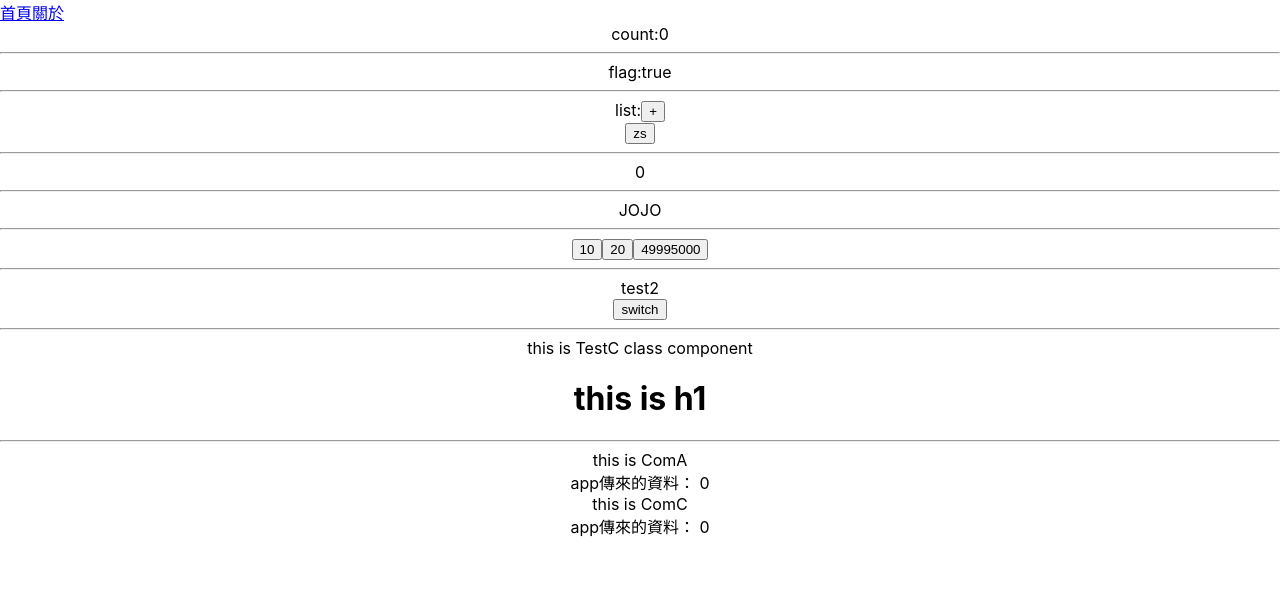
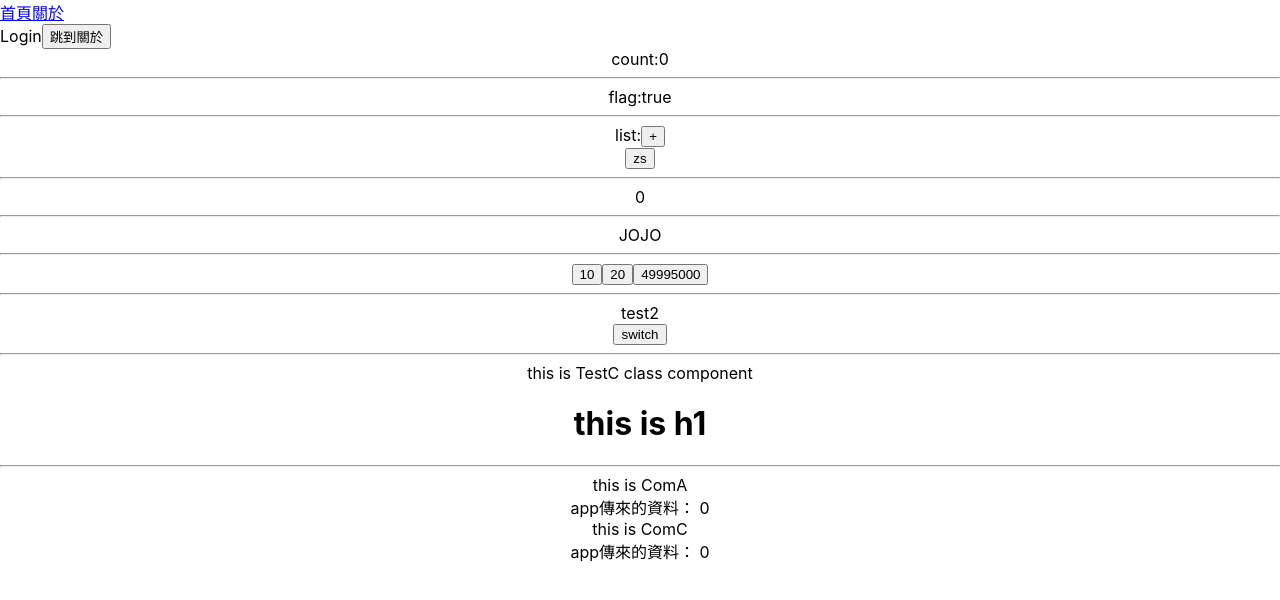
Before and after one commit to stevecyj/react-hooks, a React (Create React App) app: page /#/login in a window 1280 px wide. Shown: the top 600 px of the page. Built offline with nearby package versions, Linux system fonts and the light colour scheme; no server answers.

Commit message:
useNavigate

```diff
--- a/src/App.js
+++ b/src/App.js
@@ -6,6 +6,7 @@ import { useLocalStorage } from "./hooks/useLocalStorage";
 import './App.css';
 import Home from "./Home";
 import About from "./About";
+import Login from "./Login";
 
 function getDefaultValue() {
   let num = 0;
@@ -128,6 +129,7 @@ function App() {
       <Routes>
         <Route path="/" element={<Home/>}></Route>
         <Route path="/about" element={<About/>}></Route>
+        <Route path="/login" element={<Login/>}></Route>
       </Routes>
       <Context.Provider value={count}>
         <div className="App" style={{ height: '1200px' }}>
--- /dev/null
+++ b/src/Login.js
@@ -0,0 +1,18 @@
+import { useNavigate } from "react-router-dom";
+
+function Login() {
+  const navigate = useNavigate();
+
+  function goAbout() {
+    navigate('/about', { replace: true });
+  }
+
+  return (
+    <div>
+      Login
+      <button onClick={goAbout}>跳到關於</button>
+    </div>
+  );
+}
+
+export default Login;
```
